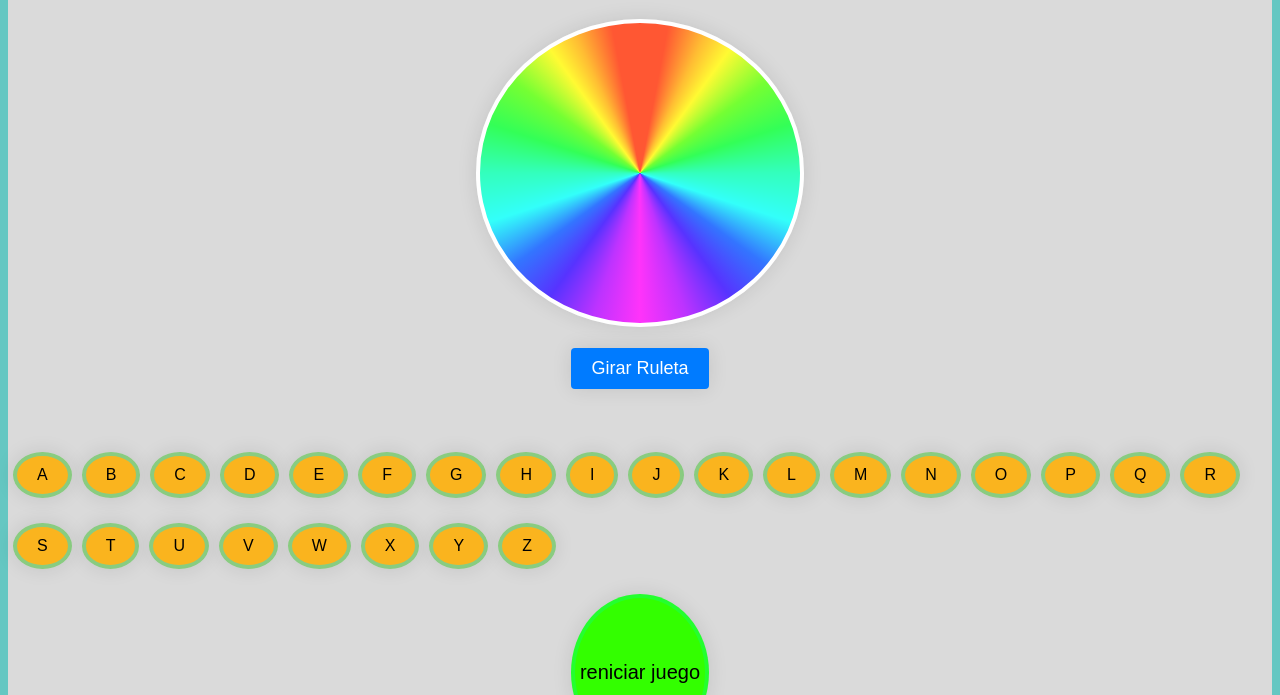
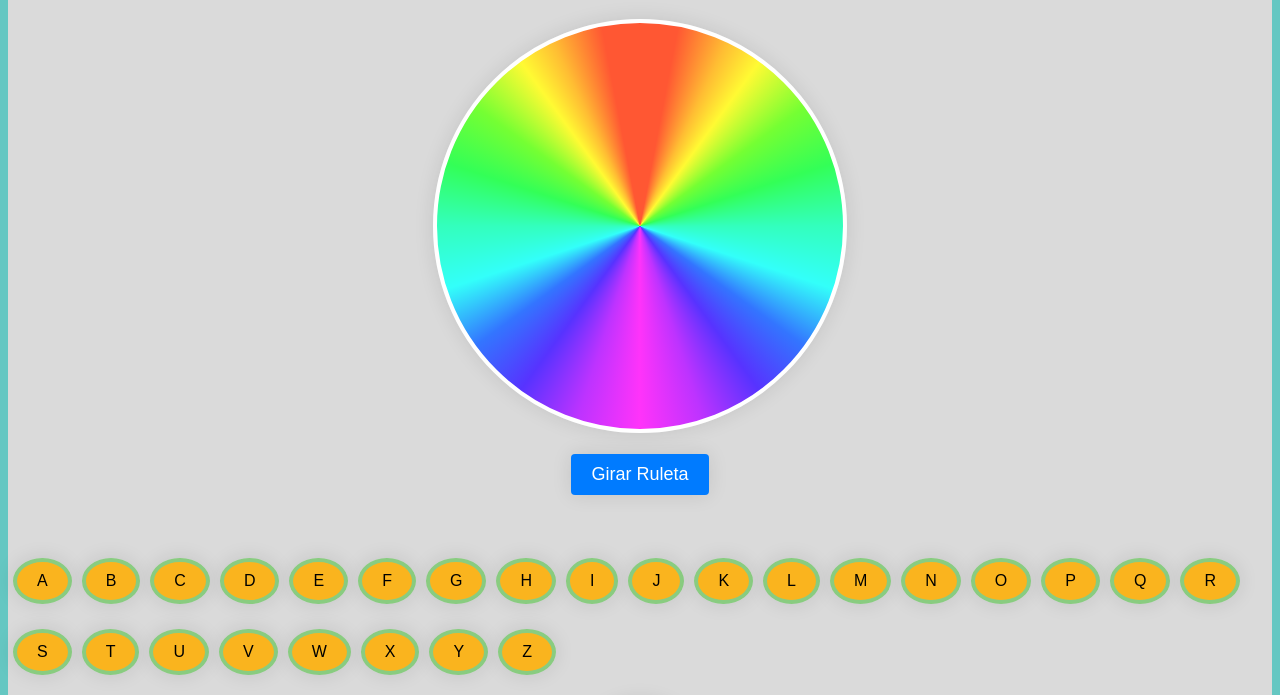
Before and after one commit to Moshe21/table_plays, a plain HTML site: page index.html in a window 1280 px wide. Shown: the part 69-764 px from the top of the page. Drawn offline with nearby package versions, Linux system fonts and the light colour scheme.

Commit message:
Update style.css

```diff
--- a/style.css
+++ b/style.css
@@ -43,7 +43,7 @@ body {
   }
 
 .wheel {
-  padding: 10px 20px;
+  padding: 5% 5%;
   width: 35vh;
 
   height: 35vh;
```
